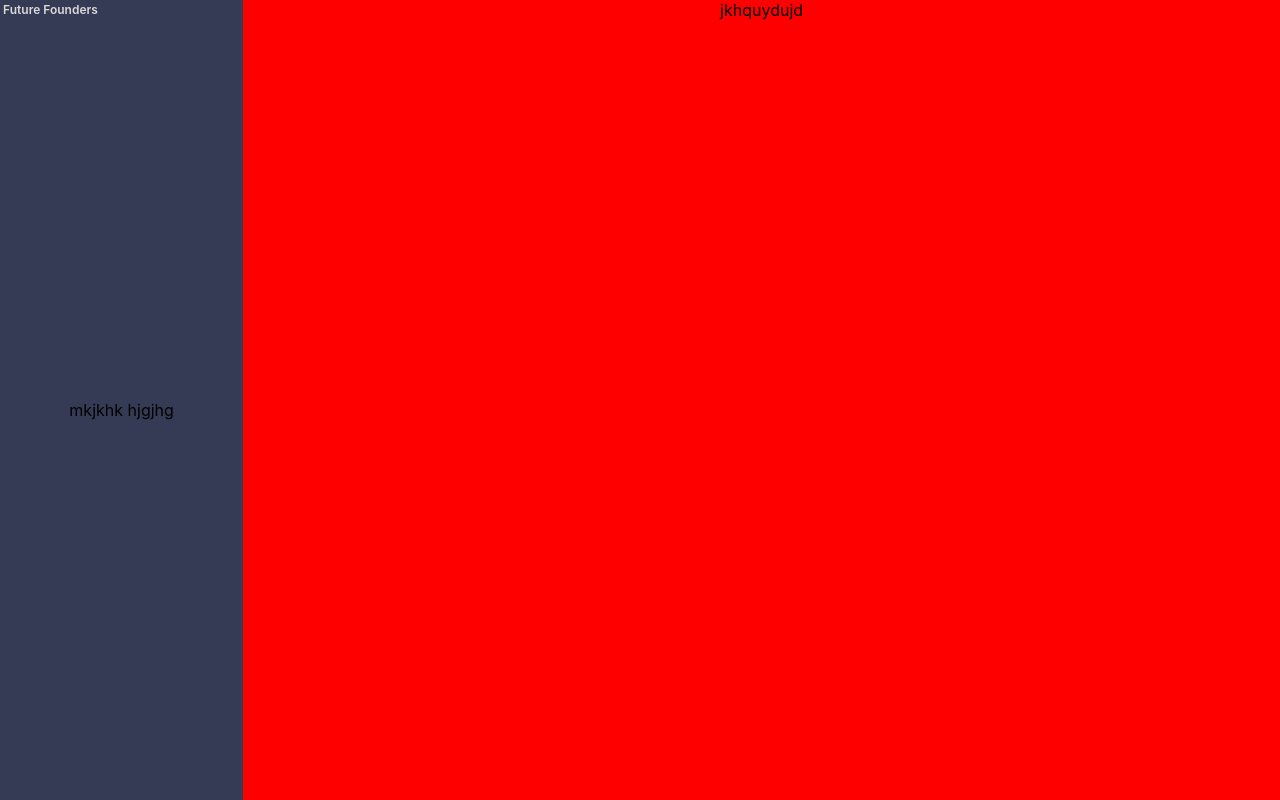
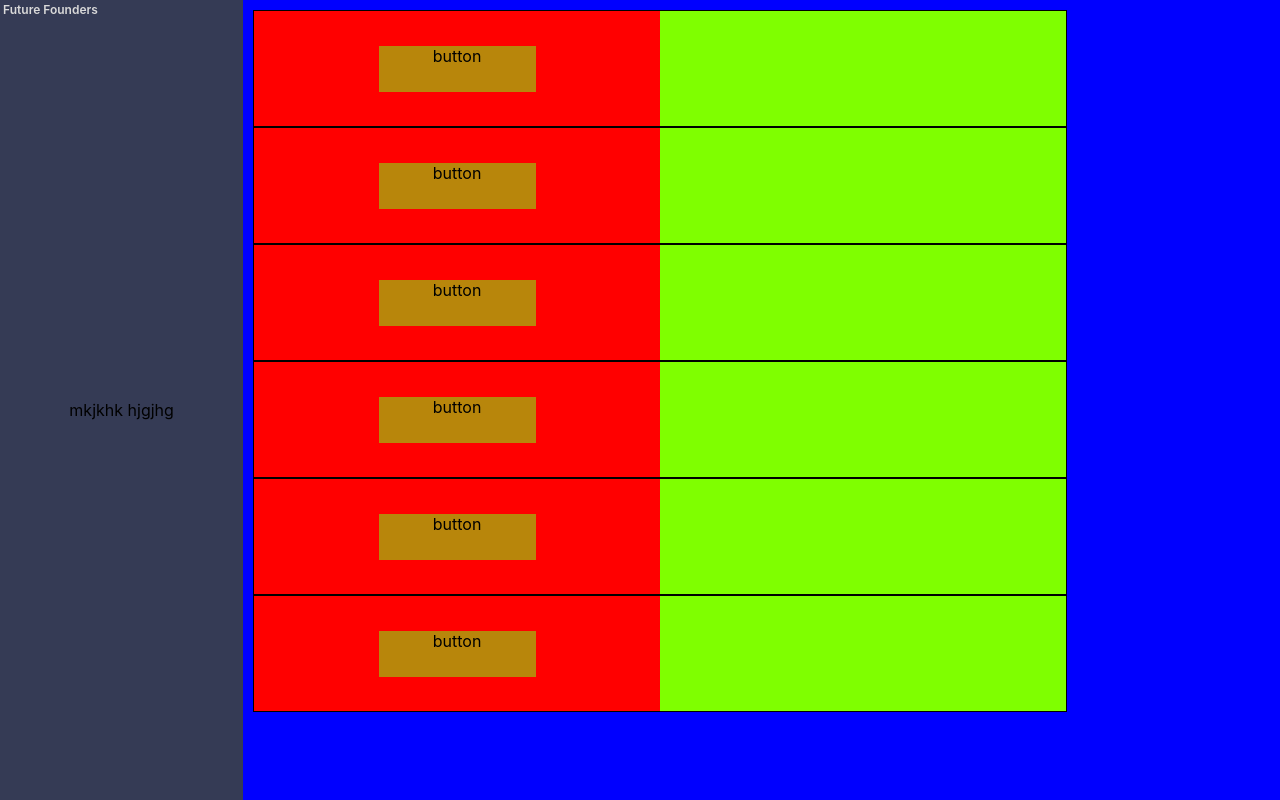
Before and after one commit to Symagine-Solutions-Pvt-Ltd2/admin_deployment, a React (Create React App) app: page /Dashboard in a window 1280 px wide. Built offline with nearby package versions, Linux system fonts and the light colour scheme.

Commit message:
friday patch

```diff
--- a/src/AdminDashboard.js
+++ b/src/AdminDashboard.js
@@ -1,6 +1,8 @@
 import {Link } from "react-router-dom"  ;
 import "./Dashboard.css"  ;
 import Sidebar from "./Sidebar.js"  ;
+import Table from "./Components/Table";
+
 
 
 // frame 24
@@ -11,8 +13,7 @@ function AdminDashboard() {
       <Sidebar />
     </div>
      <div className="Dashboard-body">
-      <p>jkhquydujd </p>
-
+       <Table  />
      </div>
     </div>
   );
--- a/src/Components/Button.js
+++ b/src/Components/Button.js
@@ -1,9 +1,10 @@
+import "../Style/Button.css" ;
 
 const Button = ( ) => {
 
     return (
-    <div>
-        <p>hskakudk </p>
+    < div className="btn">
+        <p>  button </p>
     </div> ) ;
 }
 
--- /dev/null
+++ b/src/Components/Cell.js
@@ -0,0 +1,15 @@
+import Button from "./Button.js";
+
+
+
+const Cell = ( ) => {
+    return(
+    <div style={{ width : "50%" , backgroundColor : "red"  , height : "100%"  , alignItems : "center" , display: "flex" , justifyContent: 'center' }}>
+      <Button  />
+    </div>
+    );
+
+}
+
+
+export default Cell  ;
--- /dev/null
+++ b/src/Components/Row.js
@@ -0,0 +1,19 @@
+
+ import Cell from "./Cell.js"  ;
+ import "../Style/Row.css"  ;
+
+ const Row = ( props) => {
+
+    console.log( "ihkh") ;
+     console.log( props.data ) ;
+     let data = props.data ;
+  return(
+    <div  className="Row">
+      {/* <p> { data.nos} </p>  */}
+       <Cell />
+    </div>
+  )  ;
+}
+
+
+export default Row ;
--- a/src/Components/Table.js
+++ b/src/Components/Table.js
@@ -1,3 +1,7 @@
+import Row from "./Row.js";
+import "../Style/Table.css"  ;
+
+
 const Table = ( ) => {
 
     let arr = [
@@ -6,15 +10,53 @@ const Table = ( ) => {
          con_per : "bhjhkjhkjh"  ,
          status : "active"
      }
+    ,
 
+    { nos : "asaeaa"  ,
+    con_per : "njkhkhk"  ,
+    status : "active"
+}
+  ,
+
+  { nos : "jhhkjhkh"  ,
+  con_per : "bhjhkjhkjh"  ,
+  status : "active"
+}   ,
+
+
+
+{ nos : "asaeaa"  ,
+con_per : "njkhkhk"  ,
+status : "active"
+}   ,
+
+{
+  nos : "jhhkjhkh"  ,
+         con_per : "bhjhkjhkjh"  ,
+         status : "active"
+     }  ,
+
+     {
+      nos : "jhhkjhkh"  ,
+             con_per : "bhjhkjhkjh"  ,
+             status : "active"
+         }
 
 
 
     ]  ;
-    return (
-    <div  >
-        <p>kshksdku jhkhsa </p>
-    </div> ) ;
+return(
+    <div className="Table" >
+{arr.map((e)=>{
+
+        return (
+        <Row data = { e} className="Row" />
+
+      );})
+        }
+
+</div>
+);
 }
 
 export default Table ;
--- /dev/null
+++ b/src/Style/Button.css
@@ -0,0 +1,7 @@
+
+.btn {
+
+     height :  40% ;
+     width : 157px ;
+    background-color: darkgoldenrod ;
+}
--- /dev/null
+++ b/src/Style/Table.css
@@ -0,0 +1,18 @@
+.Table{
+
+    background-color: blue;
+  height : 100% ;
+  width:  100%;
+  padding : 10px ;
+
+  }
+
+
+  .Row{
+
+     height : 15% ;
+     width : 80%  ;
+     background-color: chartreuse ;
+     border: 1px solid black;
+
+  }
```
Also changed, not shown: src/Dashboard.css (line endings or trailing spaces), src/Style/Row.css (added).
